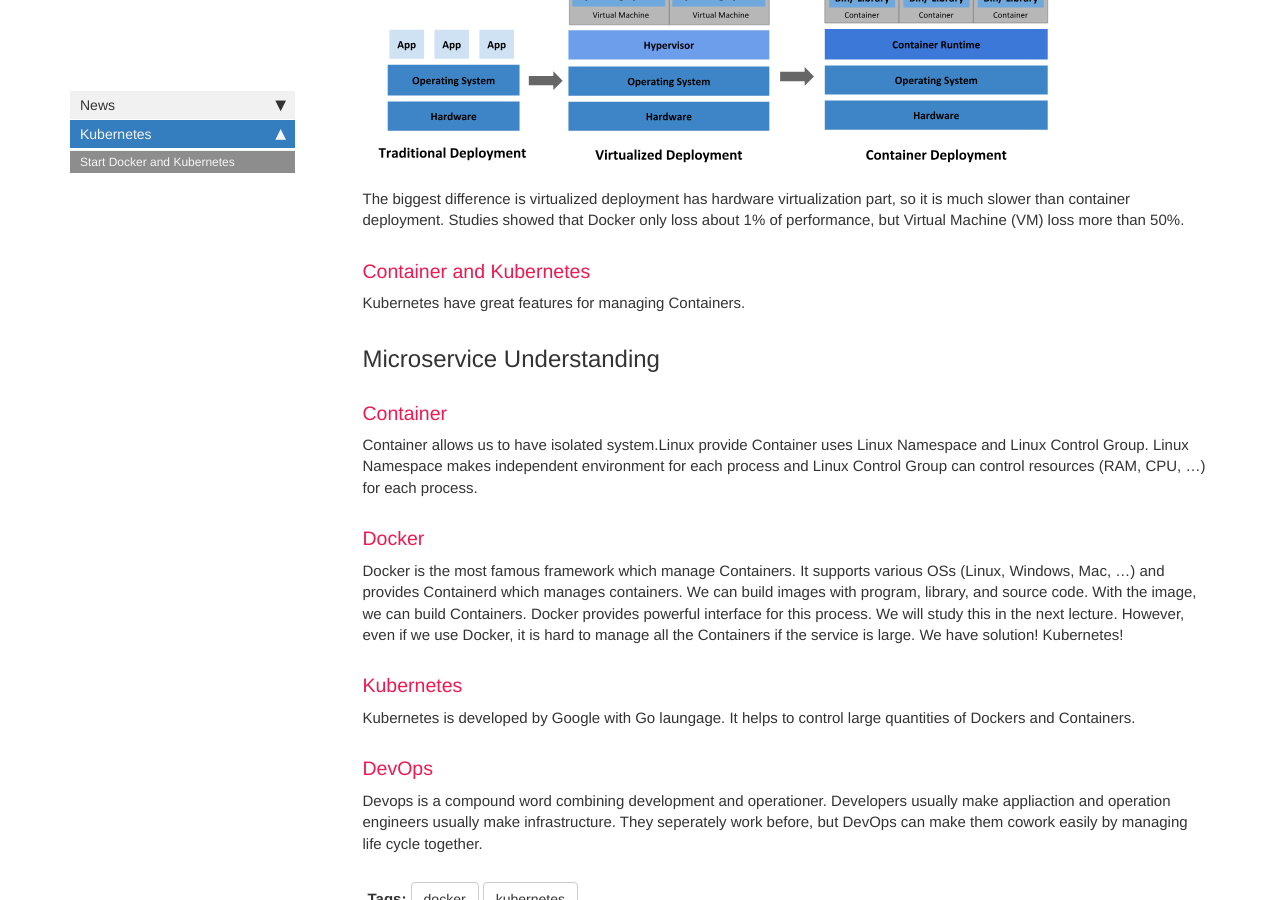
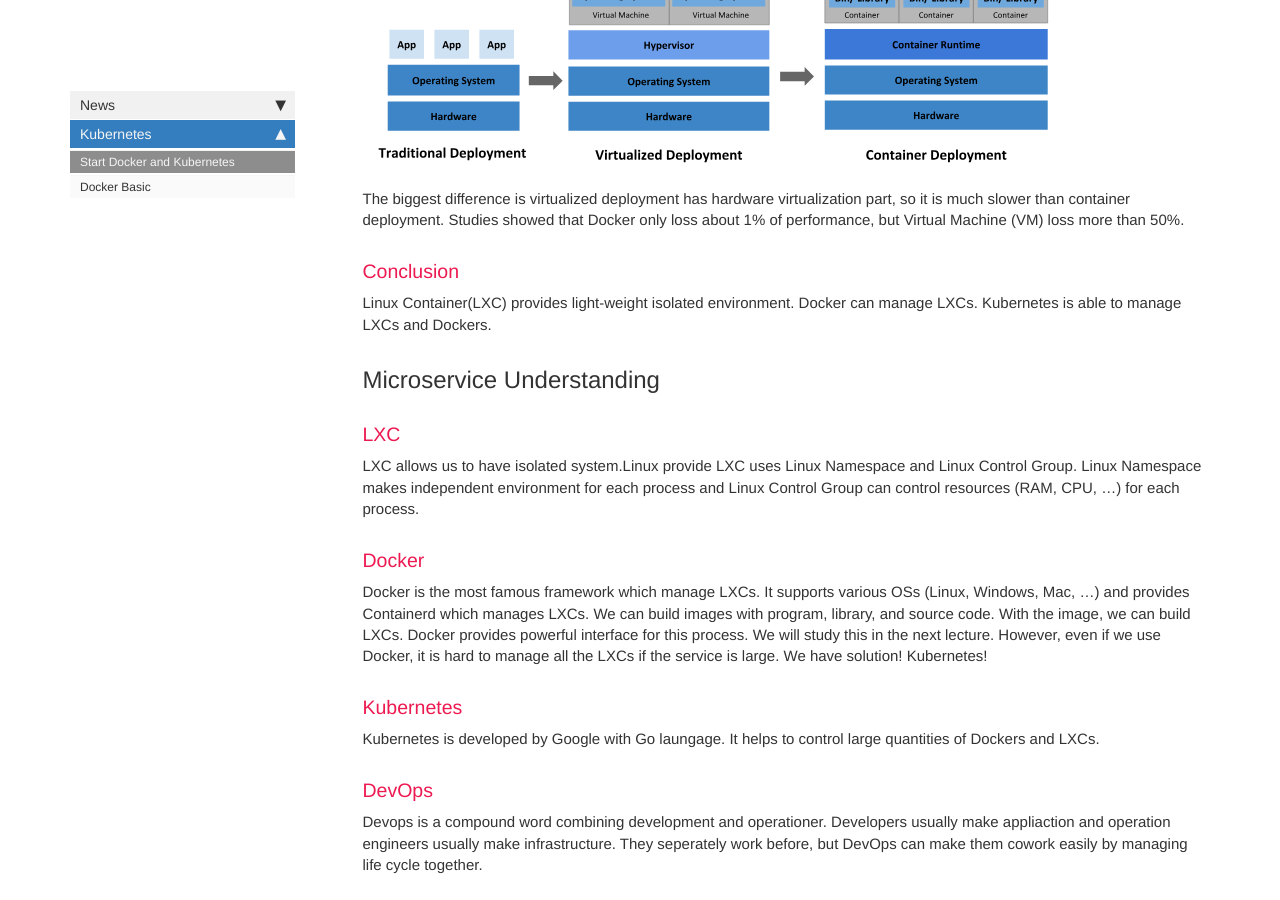
Before and after one commit to codingsoo/codingsoo.github.io1, a Jekyll site: the page built from pages/docker_kubernetes/start_docker_and_kubernetes.md, in a window 1280 px wide and 900 px high, scrolled down 2198 px. Built offline with Jekyll 4.4.1, drawn with Linux system fonts in a browser that asks for light colours; nearby versions of some CDN libraries; comment, search, counter and statistics services are not loaded; some of the changed text lies outside the part shown.

Commit message:
docker basic

```diff
--- a/_data/sidebars/home_sidebar.yml
+++ b/_data/sidebars/home_sidebar.yml
@@ -18,3 +18,6 @@
     - title: Start Docker and Kubernetes
       url: /start-docker-and-kubernetes.html
       output: web
+    - title: Docker Basic
+      url: /docker-basic.html
+      output: web
--- a/pages/docker_kubernetes/start_docker_and_kubernetes.md
+++ b/pages/docker_kubernetes/start_docker_and_kubernetes.md
@@ -1,6 +1,6 @@
 ---
 title: Start docker and kubernetes
-keywords: test
+keywords: linux container, LXC, docker, kubernetes, microservice,  MSA
 last_updated: June 7, 2020
 tags: [docker, kubernetes]
 summary: "Let's start docker and kubernetes! Reference: https://www.notion.so/3f5794b5aafe44e7835e55e70c8debf5 (Korean)"
@@ -41,27 +41,27 @@
 
 The biggest difference is virtualized deployment has hardware virtualization part, so it is much slower than container deployment. Studies showed that Docker only loss about 1% of performance, but Virtual Machine (VM) loss more than 50%.
 
-### Container and Kubernetes
+### Conclusion
 
-Kubernetes have great features for managing Containers.
+Linux Container(LXC) provides light-weight isolated environment. Docker can manage LXCs. Kubernetes is able to manage LXCs and Dockers.
 
 ## Microservice Understanding
 
-### Container
+### LXC
 
-Container allows us to have isolated system.Linux provide Container uses Linux Namespace and Linux Control Group. Linux Namespace makes independent environment for each process and Linux Control Group can control resources (RAM, CPU, ...) for each process.
+LXC allows us to have isolated system.Linux provide LXC uses Linux Namespace and Linux Control Group. Linux Namespace makes independent environment for each process and Linux Control Group can control resources (RAM, CPU, ...) for each process.
 
 ### Docker
 
-Docker is the most famous framework which manage Containers. It supports various OSs (Linux, Windows, Mac, ...) and provides Containerd which manages containers.
-We can build images with program, library, and source code. With the image, we can build Containers.
+Docker is the most famous framework which manage LXCs. It supports various OSs (Linux, Windows, Mac, ...) and provides Containerd which manages LXCs.
+We can build images with program, library, and source code. With the image, we can build LXCs.
 Docker provides powerful interface for this process. We will study this in the next lecture.
-However, even if we use Docker, it is hard to manage all the Containers if the service is large.
+However, even if we use Docker, it is hard to manage all the LXCs if the service is large.
 We have solution! Kubernetes!
 
 ### Kubernetes
 
-Kubernetes is developed by Google with Go laungage. It helps to control large quantities of Dockers and Containers.
+Kubernetes is developed by Google with Go laungage. It helps to control large quantities of Dockers and LXCs.
 
 ### DevOps
 
```
Also changed, not shown: pages/docker_kubernetes/docker_basic.md (added, +123 -0 lines), images/kubernetes/docker-architecture.svg (added), images/kubernetes/docker-image-layer.jpg (added).
